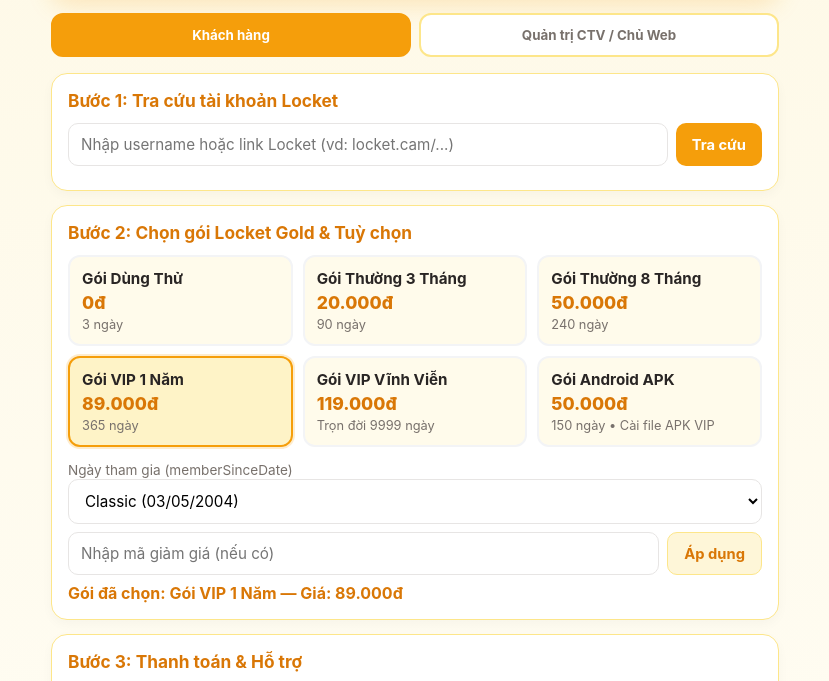
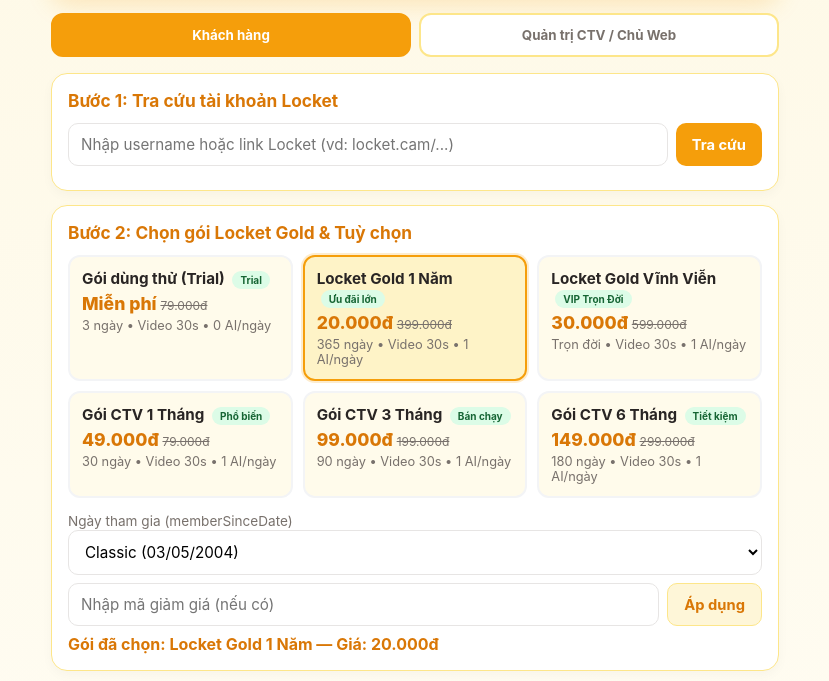
Before and after one commit to tanlocnguyen910-ship-it/locket-gold-tloc, a plain HTML site: page index.html in a window 1280 px wide. Shown: the part 112-793 px from the top of the page, without its empty margins (225-1054 px from the left). Drawn offline with Linux system fonts and the light colour scheme.

Commit message:
Update index.html

```diff
--- a/index.html
+++ b/index.html
@@ -148,10 +148,10 @@
     <div class="card">
       <h2>Số dư &amp; Lượt kích hoạt (GET /api/v1/credits)</h2>
       <div class="stat-grid">
-        <div class="stat"><span class="muted">Số lượt còn lại (Credits)</span><b id="statCredits">--</b></div>
+        <div class="stat"><span class="muted">Số lượt còn lại (Credits)</span><b id="statCredits">2 lượt còn lại</b></div>
         <div class="stat"><span class="muted">Số dư hoa hồng (Balance)</span><b id="statBalance">--</b></div>
       </div>
-      <button class="btn btn-outline btn-sm" onclick="loadCredits()">Làm mới số dư</button>
+      <div class="muted mt8" id="ctvDefaultInfo">Đại Lý Bạc: <b>loc</b> — 2 lượt còn lại, 3 khách đang dùng</div><button class="btn btn-outline btn-sm mt8" onclick="loadCredits()">Làm mới số dư</button>
     </div>
 
     <div class="card">
@@ -171,7 +171,7 @@
 
     <div class="card">
       <h2>Quản lý giá bán lẻ gói (đối chiếu minRetailPrice)</h2>
-      <div id="adminPkgList"></div>
+      <div class="row mt8" style="gap:8px;flex-wrap:wrap;"><button class="btn btn-outline btn-sm" onclick="applyPricePreset('uplocket')">Bảng giá Chuẩn UpLocket (0đ / 20k / 30k / 49k / 99k / 149k)</button><button class="btn btn-outline btn-sm" onclick="applyPricePreset('tloc')">Bảng giá Lẻ TLoc (0đ / 20k / 50k / 89k / 119k)</button></div><div id="adminPkgList"></div>
     </div>
 
     <div class="card">
@@ -189,17 +189,17 @@
 <script>
 const DEFAULT_BASE = 'https:/' + '/uplocket.io.vn';
 const DEFAULT_PACKAGES = [
-  { id: 'trial_3d', name: 'Gói Dùng Thử', duration: '3 ngày', price: 0, minRetailPrice: 0, isTrial: true, creditCost: 0 },
-  { id: 'standard_3m', name: 'Gói Thường 3 Tháng', duration: '90 ngày', videoMode: '5s', price: 20000, minRetailPrice: 15000, creditCost: 1 },
-  { id: 'standard_8m', name: 'Gói Thường 8 Tháng', duration: '240 ngày', videoMode: '15s', price: 50000, minRetailPrice: 35000, creditCost: 2 },
-  { id: 'vip_1y', name: 'Gói VIP 1 Năm', duration: '365 ngày', videoMode: '30s', price: 89000, minRetailPrice: 60000, creditCost: 3 },
-  { id: 'vip_lifetime', name: 'Gói VIP Vĩnh Viễn', duration: 'Trọn đời 9999 ngày', lifetime: true, videoMode: '30s', price: 119000, minRetailPrice: 80000, creditCost: 5 },
-  { id: 'android_5m', name: 'Gói Android APK', duration: '150 ngày • Cài file APK VIP', videoMode: '15s', price: 50000, minRetailPrice: 35000, creditCost: 2 }
+{ id: 'pkg_trial_3d', code: 'TRIAL_3D', name: 'Gói dùng thử (Trial)', price: 0, originalPrice: 79000, minRetailPrice: 0, durationDays: 3, duration: '3 ngày', isTrial: true, lifetime: false, creditCost: 0, videoMode: '30s', aiQuota: 0, badge: 'Trial' },
+  { id: 'pkg_gold_1y', code: 'GOLD_1Y', name: 'Locket Gold 1 Năm', price: 20000, originalPrice: 399000, minRetailPrice: 20000, durationDays: 365, duration: '365 ngày', isTrial: false, lifetime: false, creditCost: 2, videoMode: '30s', aiQuota: 1, badge: 'Ưu đãi lớn' },
+  { id: 'pkg_gold_lifetime', code: 'GOLD_LIFETIME', name: 'Locket Gold Vĩnh Viễn', price: 30000, originalPrice: 599000, minRetailPrice: 30000, durationDays: 9999, duration: 'Trọn đời', isTrial: false, lifetime: true, creditCost: 3, videoMode: '30s', aiQuota: 1, badge: 'VIP Trọn Đời' },
+  { id: 'pkg_ctv_1m', code: 'CTV_1M', name: 'Gói CTV 1 Tháng', price: 49000, originalPrice: 79000, minRetailPrice: 45000, durationDays: 30, duration: '30 ngày', isTrial: false, lifetime: false, creditCost: 1, videoMode: '30s', aiQuota: 1, badge: 'Phổ biến' },
+  { id: 'pkg_ctv_3m', code: 'CTV_3M', name: 'Gói CTV 3 Tháng', price: 99000, originalPrice: 199000, minRetailPrice: 89000, durationDays: 90, duration: '90 ngày', isTrial: false, lifetime: false, creditCost: 2, videoMode: '30s', aiQuota: 1, badge: 'Bán chạy' },
+  { id: 'pkg_ctv_6m', code: 'CTV_6M', name: 'Gói CTV 6 Tháng', price: 149000, originalPrice: 299000, minRetailPrice: 129000, durationDays: 180, duration: '180 ngày', isTrial: false, lifetime: false, creditCost: 2, videoMode: '30s', aiQuota: 1, badge: 'Tiết kiệm' }
 ];
 
 let state = {
   packages: [...DEFAULT_PACKAGES],
-  selectedPkgId: 'vip_1y',
+  selectedPkgId: 'pkg_gold_1y',
   lookedUpUser: null,
   appliedCoupon: null
 };
@@ -314,7 +314,7 @@ async function loadPackages() { if (!state.packages || !state.packages.length) s
         name: p.name || p.packageName,
         duration: p.duration || '',
         price: Number(p.retailPrice ?? p.price ?? 0),
-        minRetailPrice: Number(p.minRetailPrice ?? 0)
+        minRetailPrice: Number(p.minRetailPrice ?? 0), durationDays: p.durationDays ?? (DEFAULT_PACKAGES.find(d => d.id === (p.id || p.packageId) || d.code === p.code || d.name === (p.name || p.packageName)) || {}).durationDays, originalPrice: p.originalPrice ?? (DEFAULT_PACKAGES.find(d => d.durationDays === p.durationDays || d.id === (p.id || p.packageId)) || {}).originalPrice, videoMode: p.videoMode || '30s', aiQuota: p.aiQuota ?? (DEFAULT_PACKAGES.find(d => d.durationDays === p.durationDays || d.id === (p.id || p.packageId)) || {}).aiQuota ?? 1, badge: p.badge || (DEFAULT_PACKAGES.find(d => d.durationDays === p.durationDays || d.id === (p.id || p.packageId)) || {}).badge || ''
       }));
       state.selectedPkgId = state.packages[0].id;
     }
@@ -334,9 +334,9 @@ function renderPackages() {
     const price = getEffectivePrice(pkg);
     const sel = pkg.id === state.selectedPkgId ? 'selected active' : ''; const metaParts = [pkg.duration, pkg.isTrial ? 'Dùng thử' : '', pkg.videoMode ? 'Video ' + pkg.videoMode : '', pkg.creditCost !== undefined ? pkg.creditCost + ' credit' : ''].filter(Boolean).join(' • ');
     return `<div class="pkg ${sel}" onclick="selectPackage('${pkg.id}')">
-      <div class="pkg-name">${pkg.name}</div>
-      <div class="pkg-price">${fmtMoney(price)}</div>
-      <div class="pkg-meta">${pkg.duration || 'Gói Locket Gold'}</div>
+      <div class="pkg-name">${pkg.name} ${pkg.badge ? `<span class="badge badge-ACTIVE" style="font-size:10px;margin-left:4px">${pkg.badge}</span>` : ''}</div>
+      <div class="pkg-price">${price === 0 ? 'Miễn phí' : fmtMoney(price)}${pkg.originalPrice ? ` <span class="muted" style="text-decoration:line-through;font-size:12px;font-weight:400">${fmtMoney(pkg.originalPrice)}</span>` : ''}</div>
+      <div class="pkg-meta">${pkg.duration || 'Gói Locket Gold'} • Video ${pkg.videoMode || '30s'} • ${pkg.aiQuota ?? 0} AI/ngày</div>
     </div>`;
   }).join('');
   updatePriceSummary();
@@ -382,17 +382,17 @@ function updatePriceSummary() {
   document.getElementById('priceSummary').textContent = text; const finalPrice = state.appliedCoupon ? Math.max(0, Math.round(price * (100 - state.appliedCoupon.pct) / 100)) : price; const payPkgEl = document.getElementById('payPkgName'); if (payPkgEl) payPkgEl.textContent = pkg.name; const payAmtEl = document.getElementById('payAmount'); if (payAmtEl) payAmtEl.textContent = fmtMoney(finalPrice); const payDiscEl = document.getElementById('payDiscountNote'); if (payDiscEl) payDiscEl.textContent = state.appliedCoupon ? '(Đã giảm ' + state.appliedCoupon.pct + '% - ' + state.appliedCoupon.code + ')' : '';
 }
 
-async function exportDns() {
+function applyPricePreset(mode) { const presets = { uplocket: { pkg_trial_3d: 0, pkg_gold_1y: 20000, pkg_gold_lifetime: 30000, pkg_ctv_1m: 49000, pkg_ctv_3m: 99000, pkg_ctv_6m: 149000 }, tloc: { pkg_trial_3d: 0, pkg_gold_1y: 20000, pkg_gold_lifetime: 50000, pkg_ctv_1m: 50000, pkg_ctv_3m: 89000, pkg_ctv_6m: 119000 } }; const map = presets[mode]; if (!map) return; localStorage.setItem('TLOC_CUSTOM_PRICES', JSON.stringify(map)); renderPackages(); renderAdminPackages(); } async function exportDns() {
   const out = document.getElementById('exportResult');
   const username = state.lookedUpUser?.username || parseUsername(document.getElementById('lookupInput').value);
   if (!username) { out.innerHTML = '<span style="color:var(--err)">Vui lòng tra cứu username ở Bước 1 trước.</span>'; return; }
-  const packageId = state.selectedPkgId;
+  const pkg = state.packages.find(p => p.id === state.selectedPkgId) || state.packages[0] || {}; const packageId = pkg.id || state.selectedPkgId;
   const memberSinceDate = getMemberSinceDate();
   out.textContent = 'Đang kích hoạt DNS...';
   try {
     const res = await apiFetch('/api/v1/dns/export', {
       method: 'POST',
-      body: JSON.stringify({ username, packageId, memberSinceDate })
+      body: JSON.stringify({ username, packageId, durationDays: pkg.durationDays, memberSinceDate })
     });
     const rawUrl = res.installUrl || res.data?.installUrl || '/g/demo';
     const fullUrl = rawUrl.startsWith('http') ? rawUrl : (getBaseUrl() + rawUrl);
```
